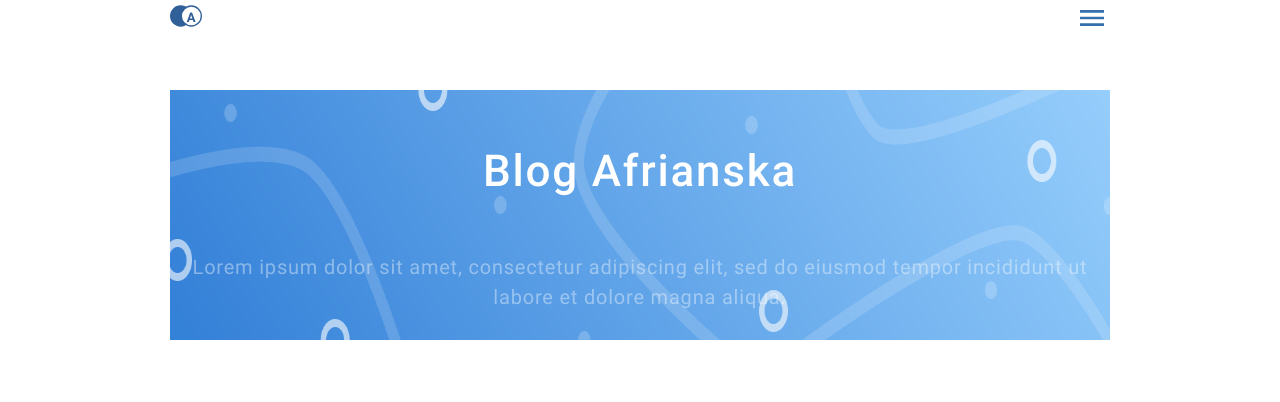
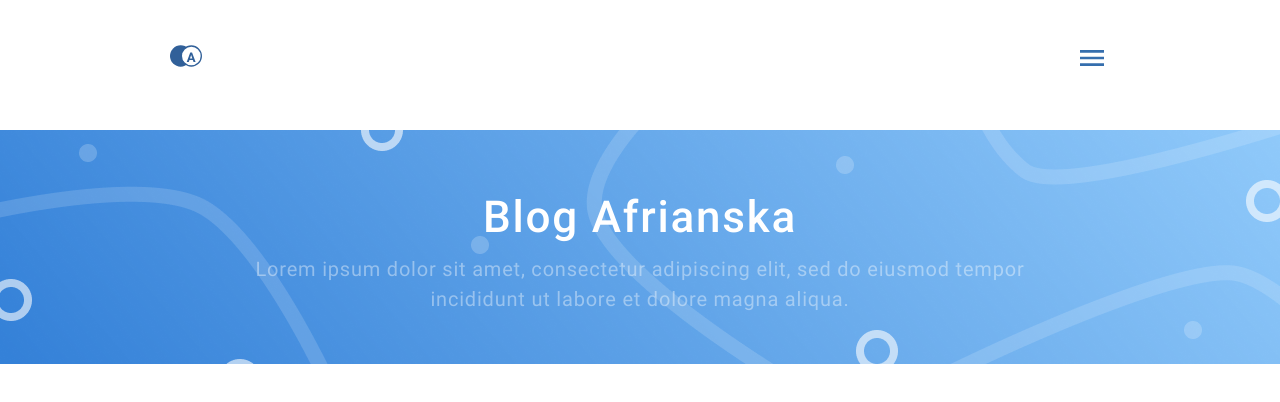
Before and after one commit to akbarjondev/afrianska, a plain HTML site: page index.html in a window 1280 px wide. Drawn offline with Linux system fonts and the light colour scheme.

Commit message:
Refactor Usmon's code

```diff
--- a/css/style.css
+++ b/css/style.css
@@ -53,9 +53,12 @@
   width: 1px !important;
   overflow: hidden;
 }
+
+/*body*/
 .client-menu {
   display: flex;
   align-items: center;
+  margin-top: 40px;
 }
 .logo-blog-page {
   margin-right: auto;
@@ -69,25 +72,27 @@
   outline: none;
 }
 .mask-group {
-  position: relative;
+  background-image: url("../img/background-mask.png");
+  background-repeat: no-repeat;
 }
 .mask-group {
   margin-top: 50px;
 }
 .mask-group-text {
-  position: absolute;
-  top: 0;
-  right: 0;
+  padding: 50px 0;
 }
 .h3-blog-page {
+  margin: 0;
   font-weight: 500;
   font-size: 44px;
   line-height: 74px;
   text-align: center;
   letter-spacing: 0.04em;
-  color: #FFFFFF
+  color: #ffffff;
 }
 .main-p-blog-page {
+  max-width: 780px;
+  margin: 0 auto;
   font-size: 20px;
   line-height: 30px;
   text-align: center;
--- a/index.html
+++ b/index.html
@@ -4,7 +4,7 @@
 <head>
 	<meta charset="UTF-8">
 	<meta name="viewport" content="width=device-width, initial-scale=1.0">
-	<title>Sample Docs</title>
+	<title>Afrianska</title>
 
 	<link rel="stylesheet" href="css/normalize.css">
 	<link rel="stylesheet" href="css/style.css">
@@ -21,15 +21,17 @@
 			<button type="button" class="toggel-btn">
 				<img src="img/toggel.svg" alt="Menu button for users" class="toggel-btn-img">
 			</button>
-		</div>
-		<div class="mask-group">
-			<img class="img-main-blog-page" src="img/background-mask.png" alt="Background of article" width="940" height="250">
+		</div><!-- End of client-menu -->
+	</div><!-- End of container -->
+
+	<div class="mask-group">
+		<div class="container">
 			<div class="mask-group-text">
 				<h3 class="h3-blog-page">Blog Afrianska</h3>
 				<p class="main-p-blog-page">Lorem ipsum dolor sit amet, consectetur adipiscing elit, sed do eiusmod tempor incididunt ut labore et dolore magna aliqua.</p>
 			</div>
-		</div>
-	</div>
+		</div><!-- End of conatiner -->
+	</div><!-- End of mask-group -->
 
 	<script src="js/script.js"></script>
 </body>
```
